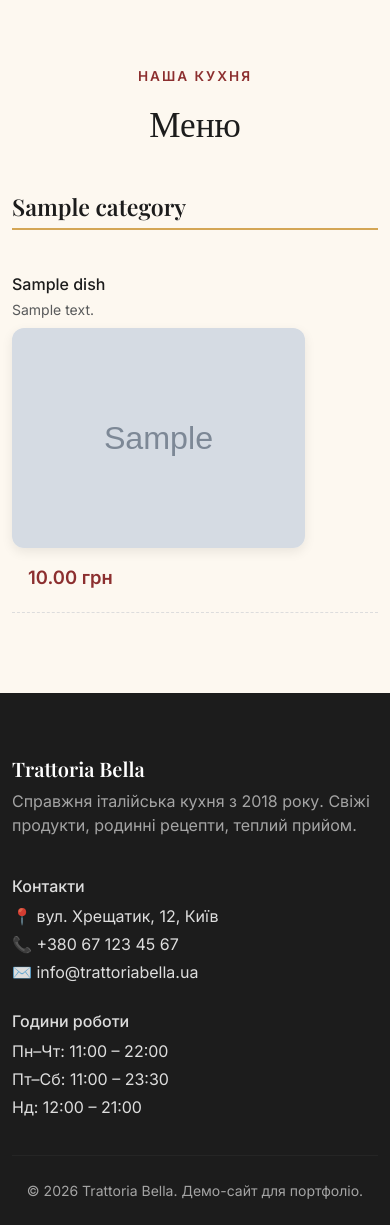
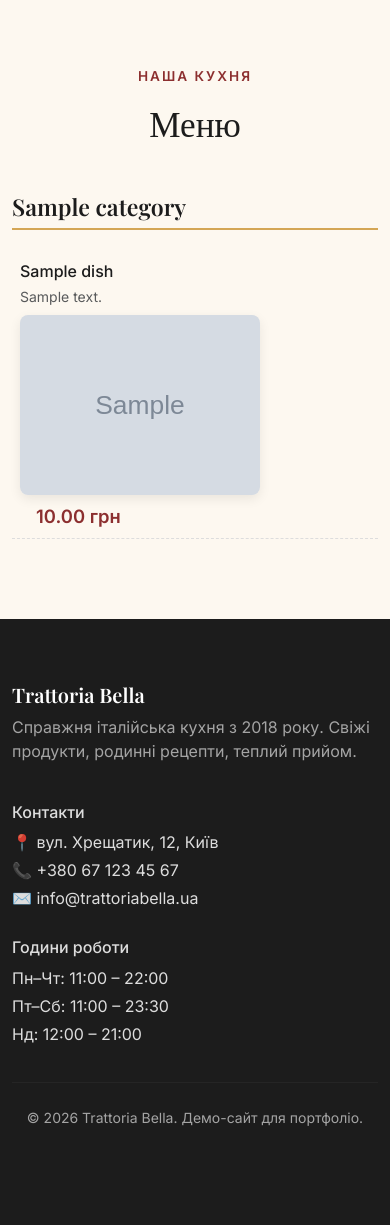
Before and after one commit to santar4/restaurant-template, a Django app: page /menu/ in a window 390 px wide. Shown: the part 62-1287 px from the top of the page. After the commit the page ends 1188 px from the top, so only its background shows below. Run offline with Django 5.2, Linux system fonts and the light colour scheme; tables that the repository leaves empty hold one stand-in row (values such as "Sample post"); grey boxes marked "Sample" are stand-in pictures.

Commit message:
css_update

```diff
--- a/static/css/style.css
+++ b/static/css/style.css
@@ -212,12 +212,11 @@ h1, h2, h3, .footer-brand, .navbar-brand {
     box-shadow: 0 4px 12px rgba(0, 0, 0, 0.08);
     flex-shrink: 0;
     margin-top: 8px;
+    transition: transform 0.3s ease;
 }
 
-
-.menu-item h6 {
-    margin-bottom: 0.4rem;
-    line-height: 1.3;
+.dish-image:hover {
+    transform: scale(1.03);
 }
 
 @media (max-width: 768px) {
@@ -230,8 +229,16 @@ h1, h2, h3, .footer-brand, .navbar-brand {
         max-width: 100%;
         height: 220px;
     }
+}
 
-    .dish-price {
-        align-self: flex-start;
+@media (max-width: 480px) {
+    .dish-image {
+        height: 180px;
+        border-radius: 8px;
+    }
+
+    .menu-item {
+        gap: 0.5rem;
+        padding: 0.5rem;
     }
 }
```
